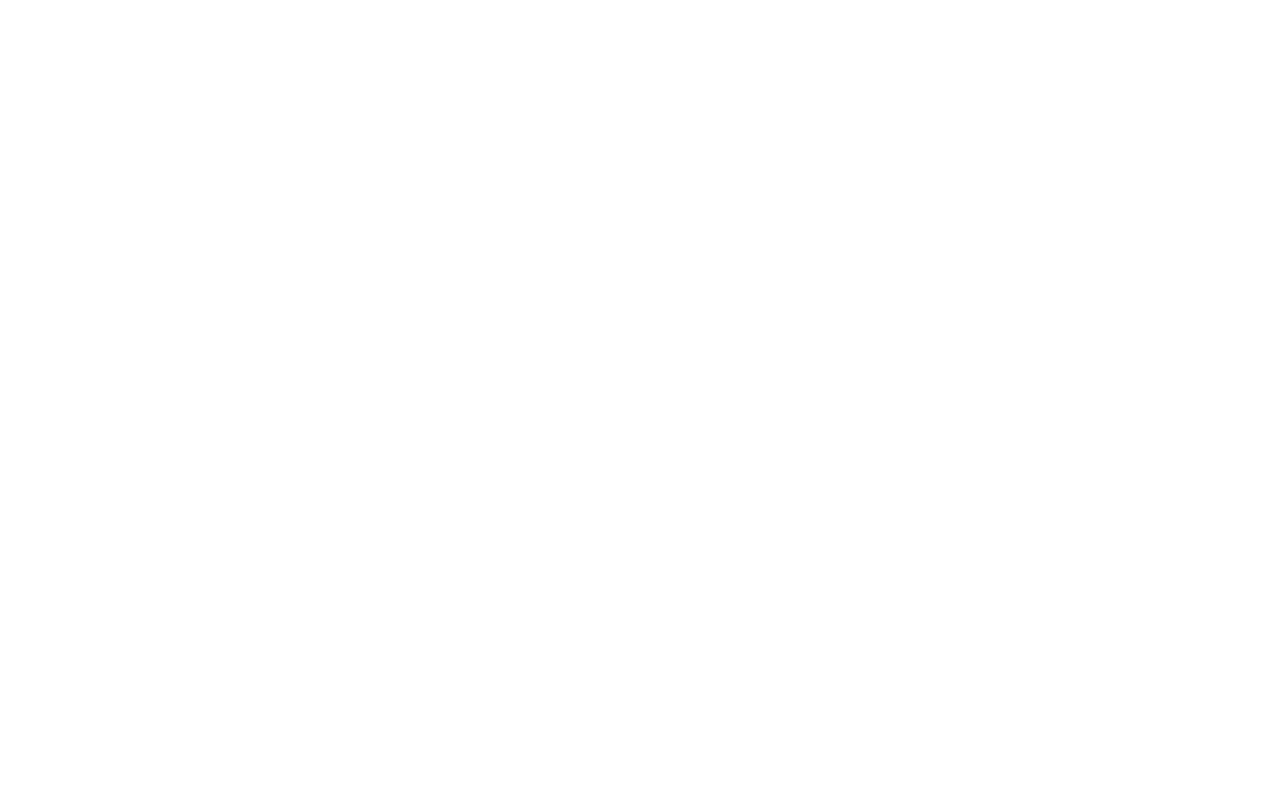
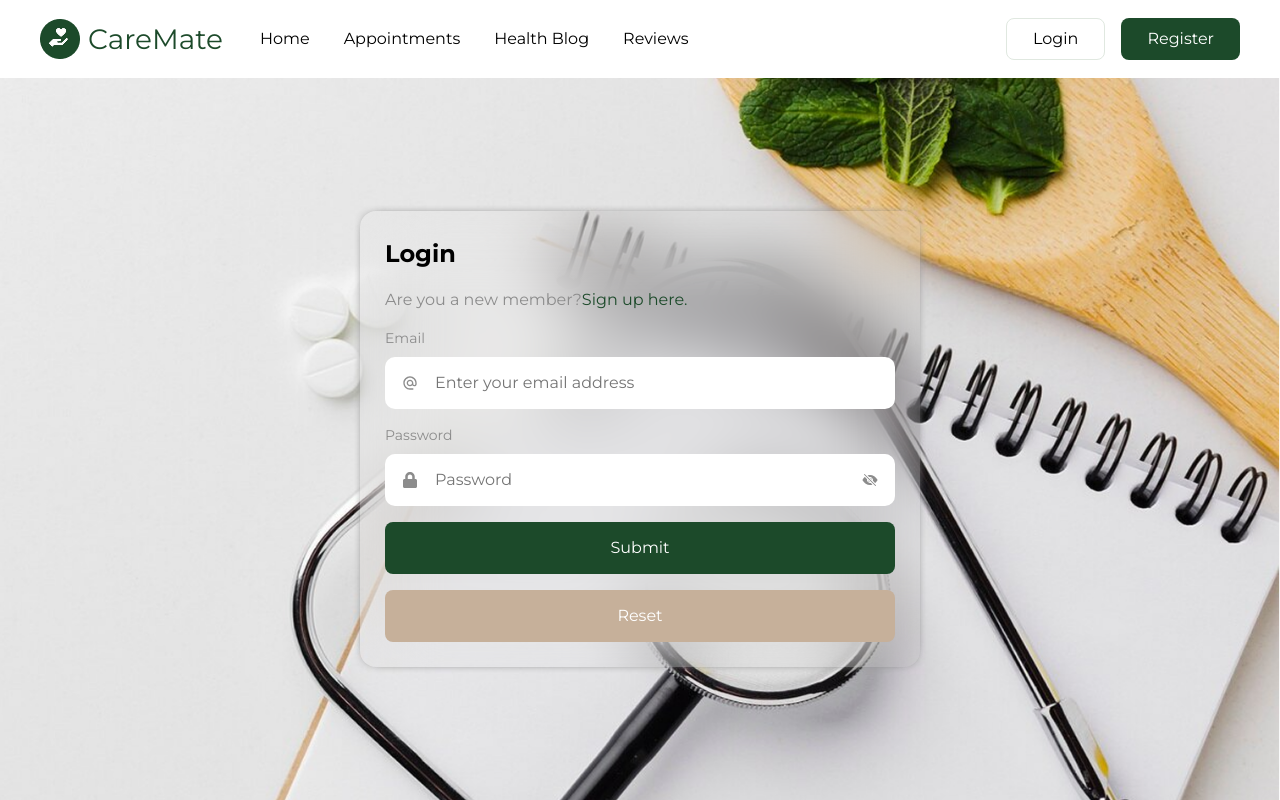
Before and after one commit to Abdalrahman-gits/careMate, a React (Vite) app: page /auth/login in a window 1280 px wide. Before the commit this address had no page. Built offline with nearby package versions, Linux system fonts and the light colour scheme.

Commit message:
sytle(login and signup): finished styles of the authentication page

```diff
--- a/src/App.jsx
+++ b/src/App.jsx
@@ -1,4 +1,4 @@
-import { BrowserRouter, Route, Routes } from "react-router-dom";
+import { BrowserRouter, Navigate, Route, Routes } from "react-router-dom";
 import AppLayout from "./ui/AppLayout";
 import Landing from "./pages/Landing";
 import Auth from "./pages/Auth";
@@ -6,6 +6,8 @@
 import HealthBlog from "./pages/HealthBlog";
 import Reviews from "./pages/Reviews";
 import GlobalStyles from "./styles/GlobalStyles";
+import LoginForm from "./features/authentication/LoginForm";
+import SignupForm from "./features/authentication/SignupForm";
 
 function App() {
   return (
@@ -15,7 +17,11 @@
         <Routes>
           <Route element={<AppLayout />}>
             <Route path="/" element={<Landing />} />
-            <Route path="auth" element={<Auth />} />
+            <Route path="auth" element={<Auth />}>
+              <Route index element={<Navigate replace to="register" />} />
+              <Route path="register" element={<SignupForm />} />
+              <Route path="login" element={<LoginForm />} />
+            </Route>
             <Route path="doctors" element={<Doctors />} />
             <Route path="health-blog" element={<HealthBlog />} />
             <Route path="reviews" element={<Reviews />} />
--- a/src/features/authentication/LoginForm.jsx
+++ b/src/features/authentication/LoginForm.jsx
@@ -1,5 +1,48 @@
+import Button from "../../ui/Button";
+import FormSubTitle from "../../ui/FormSubTitle";
+import { MdAlternateEmail } from "react-icons/md";
+import Form from "../../ui/Form";
+import FormRow from "../../ui/FormRow";
+import InputWithIcon from "../../ui/InputWithIcon";
+import PasswordInput from "../../ui/PasswordInput";
+import { useNavigate } from "react-router-dom";
+
 function LoginForm() {
-  return <div></div>;
+  const navigate = useNavigate();
+
+  return (
+    <Form>
+      <h2>Login</h2>
+      <FormSubTitle>
+        <span>Are you a new member?</span>
+        <button
+          onClick={(e) => {
+            e.preventDefault();
+            navigate("/auth/register");
+          }}>
+          Sign up here.
+        </button>
+      </FormSubTitle>
+
+      <FormRow label="email">
+        <InputWithIcon
+          icon={MdAlternateEmail}
+          type="email"
+          id="email"
+          placeholder="Enter your email address"
+        />
+      </FormRow>
+      <FormRow label="password">
+        <PasswordInput />
+      </FormRow>
+      <Button variation="primary" size="large" width="100%">
+        Submit
+      </Button>
+      <Button variation="beigeBtn" size="large" width="100%">
+        Reset
+      </Button>
+    </Form>
+  );
 }
 
 export default LoginForm;
--- a/src/features/authentication/SignupForm.jsx
+++ b/src/features/authentication/SignupForm.jsx
@@ -1,20 +1,28 @@
 import Button from "../../ui/Button";
 import FormSubTitle from "../../ui/FormSubTitle";
-import { FaLock, FaPhoneAlt, FaRegIdCard, FaUser } from "react-icons/fa";
+import { FaPhoneAlt, FaRegIdCard, FaUser } from "react-icons/fa";
 import { MdAlternateEmail } from "react-icons/md";
-import { IoEyeOff } from "react-icons/io5";
 import Form from "../../ui/Form";
 import FormRow from "../../ui/FormRow";
 import InputWithIcon from "../../ui/InputWithIcon";
 import PasswordInput from "../../ui/PasswordInput";
+import { useNavigate } from "react-router-dom";
 
 function SignupForm() {
+  const navigate = useNavigate();
+
   return (
     <Form>
       <h2>Sign Up</h2>
       <FormSubTitle>
         <span>Already a member?</span>
-        <button>Login</button>
+        <button
+          onClick={(e) => {
+            e.preventDefault();
+            navigate("/auth/login");
+          }}>
+          Login.
+        </button>
       </FormSubTitle>
       <FormRow label="role">
         <InputWithIcon
--- a/src/pages/Auth.jsx
+++ b/src/pages/Auth.jsx
@@ -1,6 +1,9 @@
 import styled from "styled-components";
 import AuthImageBg from "../assets/AuthImage.png";
 import SignupForm from "../features/authentication/SignupForm";
+import LoginForm from "../features/authentication/LoginForm";
+// import { useState } from "react";
+import { Outlet } from "react-router-dom";
 
 const AuthPageStyle = styled.div`
   background-image: url(${AuthImageBg});
@@ -20,7 +23,7 @@
 function Auth() {
   return (
     <AuthPageStyle>
-      <SignupForm />
+      <Outlet />
     </AuthPageStyle>
   );
 }
--- a/src/ui/Hero.jsx
+++ b/src/ui/Hero.jsx
@@ -17,8 +17,6 @@
 `;
 
 const LeftHandSide = styled.div`
-  flex: 1;
-
   @media (min-width: 991px) {
     & {
       flex-basis: 50%;
@@ -35,6 +33,11 @@
     text-align: left;
     padding-top: calc(var(--container-lg-pd) + 100px);
     padding-left: var(--container-lg-pd);
+  }
+
+  /* To make sure that the LHS is aligned with the container */
+  @media (min-width: 1440px) {
+    margin-left: calc((100vw - 1440px) / 2);
   }
 `;
 
```
Also changed, not shown: src/assets/AppointmentImage.png (added).
